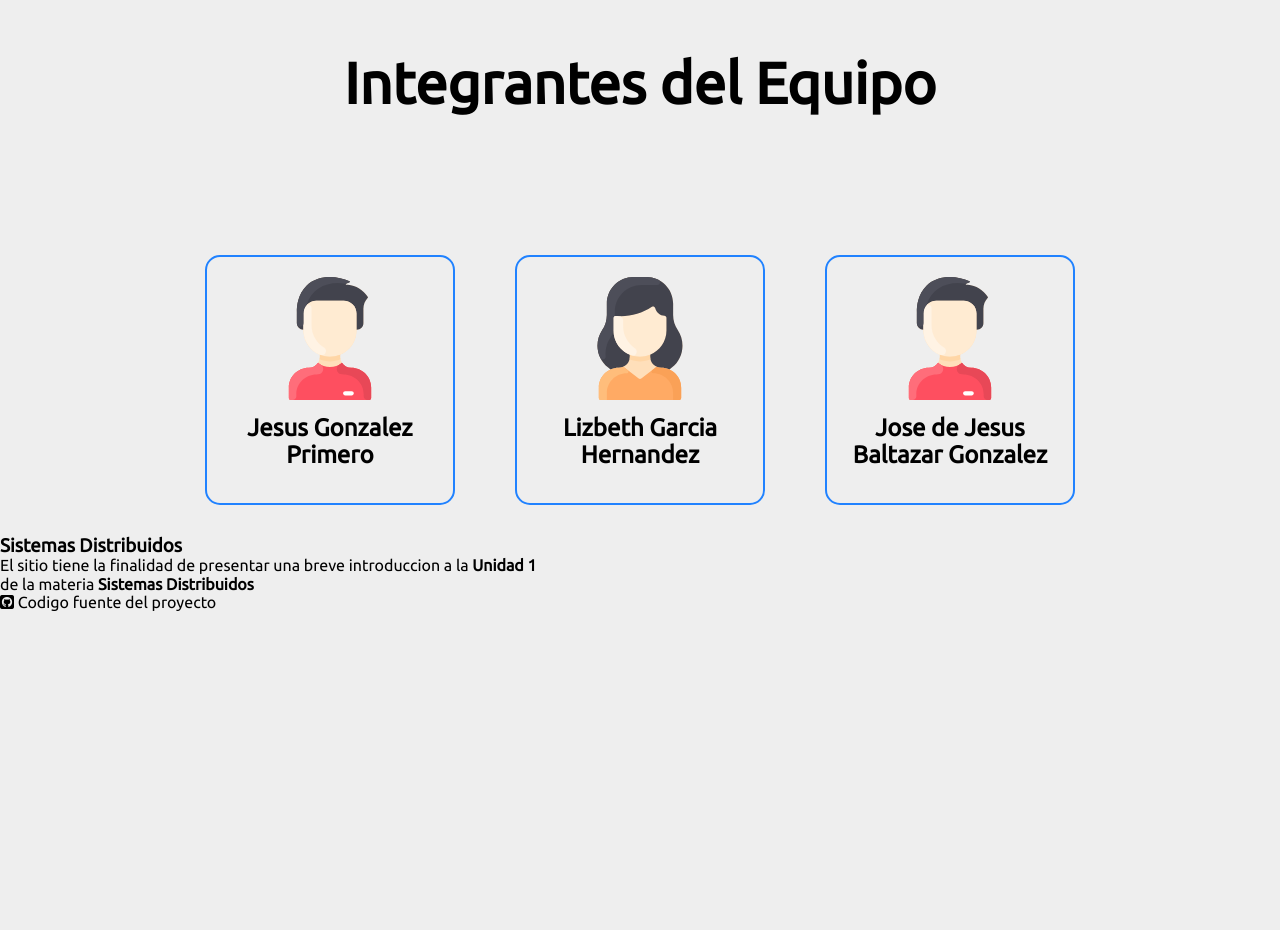
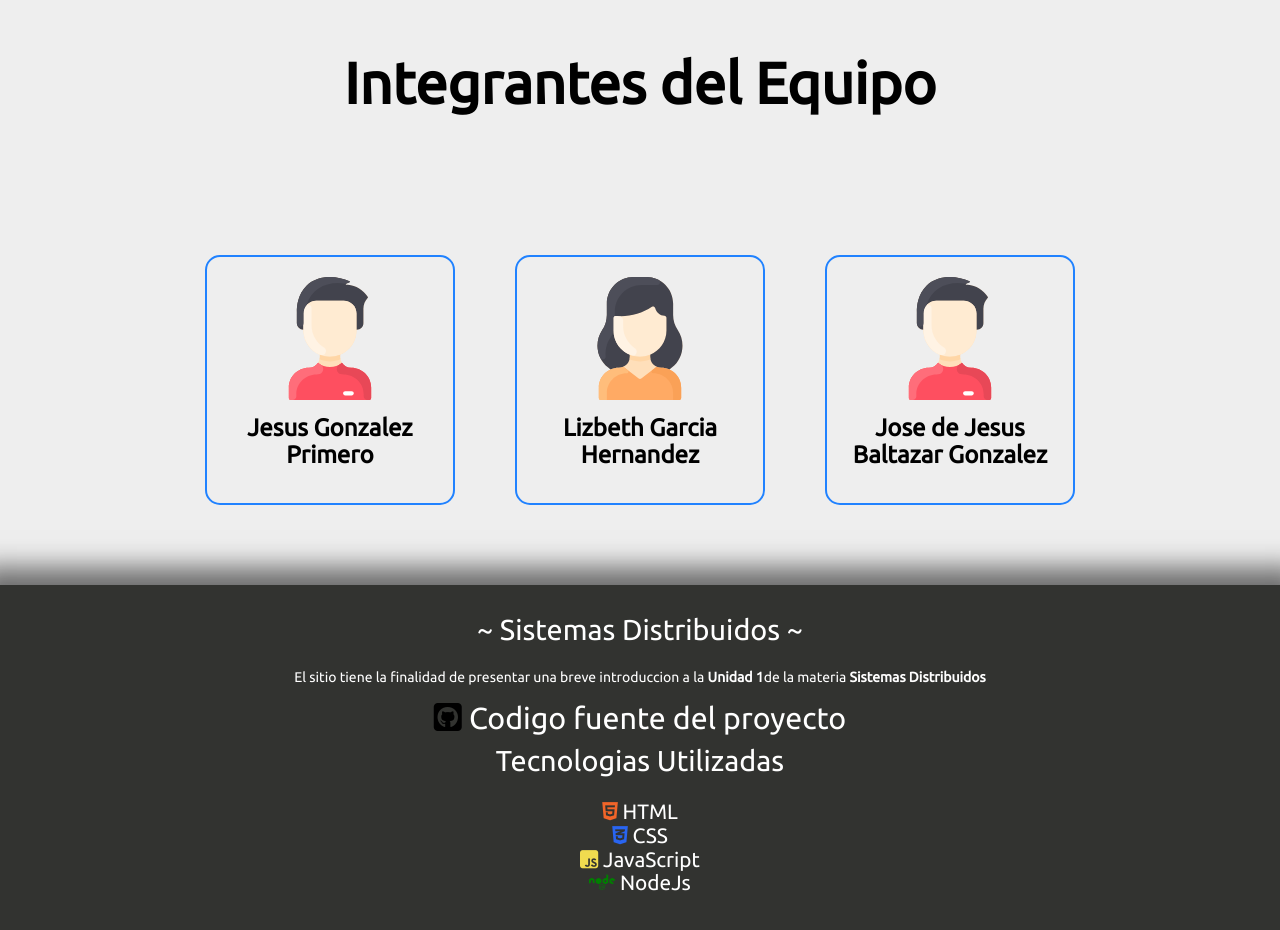
Before and after one commit to John17725/unit_1, a website: page about.html in a window 1280 px wide. Before the commit the page ends 800 px from the top, so only its background shows below. Drawn offline with Linux system fonts and the light colour scheme.

```diff
--- a/about.html
+++ b/about.html
@@ -45,12 +45,21 @@
     </main>
     <footer>
     	<div class="footer-content">
-    		<a href="index.html"><h3>Sistemas Distribuidos</h3></a>
-    		<p>El sitio tiene la finalidad de presentar una breve introduccion a la <b>Unidad 1</b> <br> de la materia <b>Sistemas Distribuidos</b></p>
-    		<a href="https://github.com/John17725/unit_1">
-    			<span class="fab fa-github-square"></span>
+    		<a href="index.html"><h3>~ Sistemas Distribuidos ~</h3></a>
+    		<p>El sitio tiene la finalidad de presentar una breve introduccion a la <b>Unidad 1</b>de la materia <b>Sistemas Distribuidos</b></p>
+    		<a class="git" href="https://github.com/John17725/unit_1">
+    			<i class="fab fa-github-square"></i>
     			Codigo fuente del proyecto
     		</a>
+    		<h3>Tecnologias utilizadas</h3>
+    		<div class="socials">
+	    		<ul>
+	    			<li><i class="fab fa-html5"></i> HTML</li>
+	    			<li><i class="fab fa-css3-alt"></i> CSS</li>
+	    			<li><i class="fab fa-js-square"></i> JavaScript</li>
+	    			<li><i class="fab fa-node"></i> NodeJs</li>
+	    		</ul>
+    		</div>
     	</div>
     </footer>
 </body>
--- a/styles/styles_about.css
+++ b/styles/styles_about.css
@@ -23,9 +23,11 @@
 }
 
 main {
+
 	width: 100%;
 	max-width: 1000px;
 	margin: auto;
+	margin-bottom: 50px;
 }
 .contenedor-box{
 	width: 100%;
@@ -99,7 +101,79 @@
 	opacity: 1;
 }
 
+footer a{
+	color: #fff;
+}
 
-footer a{
+footer {
+	background: #323330;
+	height: auto;
+	width: 100vw;
+	padding-top: 20px;
 	color: #000;
+	box-shadow: 0 4px 25px 22px rgba(0,0,0,.55);
 }
+
+
+.footer-content{
+	color: #fff;
+	display: flex;
+	align-items: center;
+	justify-content: center;
+	flex-direction: column;
+	text-align: center;
+}
+
+
+.footer-content h3{
+	font-size: 1.8rem;
+	font-weight: 400;
+	text-transform: capitalize;
+	line-height: 3rem;
+}
+
+.footer-content p{
+	max-width: 900px;
+	margin: 10px auto;
+	line-height: 28px;
+	font-size: 14px;
+}
+
+.socials {
+	font-size: 1.3rem;
+	display: flex;
+	align-items: center;
+	justify-content: center;
+	margin: 1rem 0 3rem 0;
+}
+
+.fa-html5{
+	color: #F16529;
+}
+
+
+.fa-css3-alt{
+	color: #2965f1;
+}
+
+.fa-js-square{
+	color: #F0DB4F;
+}
+
+.fa-node {
+	color: green;
+}
+
+.socials li{
+	list-style: none;
+	margin: 0 10px;
+}
+
+.git{
+	font-size: 1.9rem;
+}
+
+.git i {
+	color: #000;
+	font-size: 2rem;
+}
```
